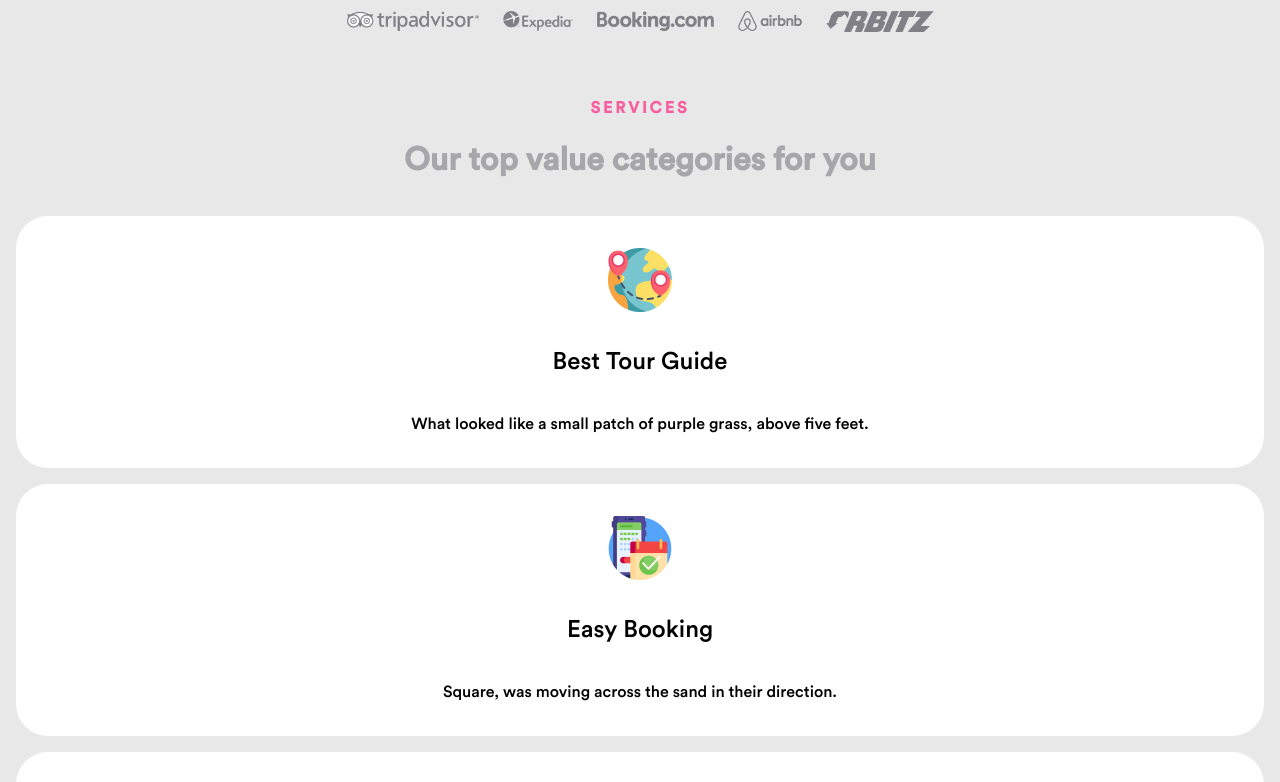
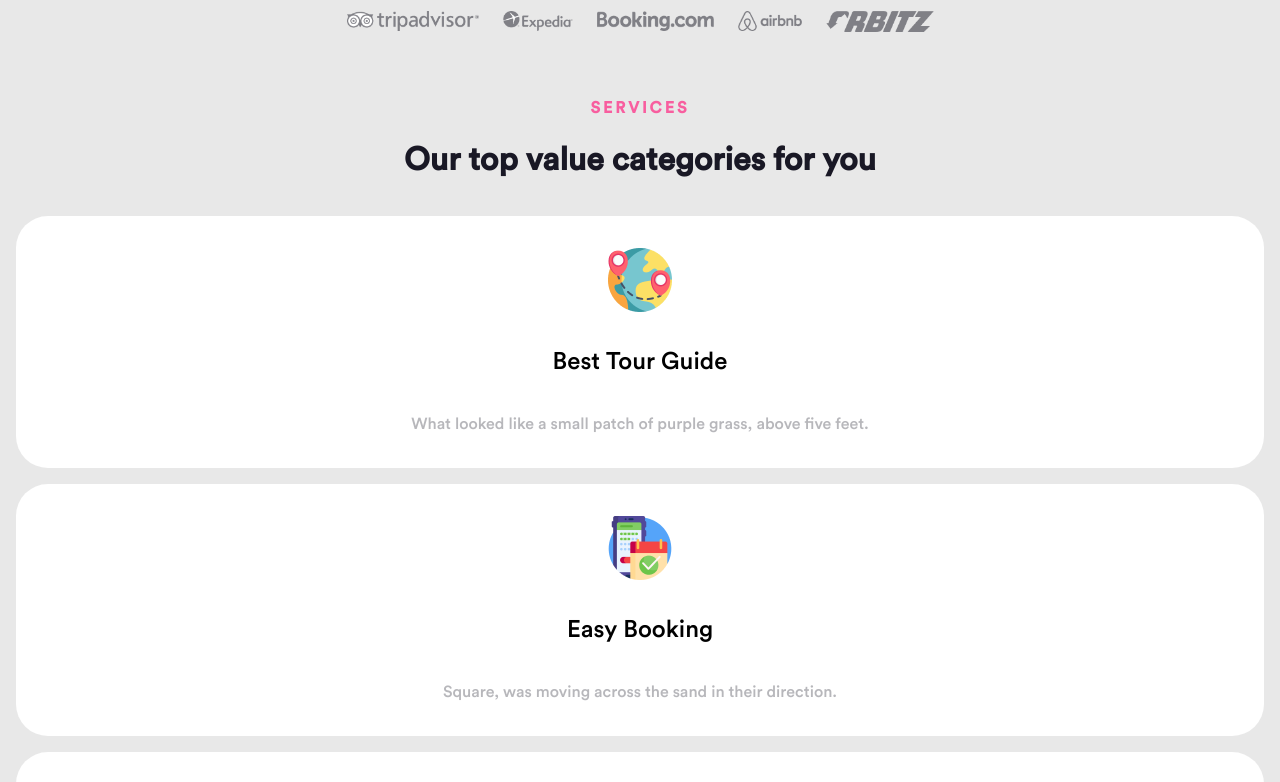
Before and after one commit to medagui1/travlog, a React (Vite) app: page / in a window 1280 px wide. Shown: the part 1100-1882 px from the top of the page. Built offline with nearby package versions, Linux system fonts and the light colour scheme.

Commit message:
minor style adjusting

```diff
--- a/src/sections/Clients.jsx
+++ b/src/sections/Clients.jsx
@@ -3,7 +3,7 @@ import { clients } from "../data/clients";
 
 const Clients = () => {
   return (
-    <section className="my-wide flex justify-center  flex-wrap gap-y-wide gap-x-normal ">
+    <section className="py-wide flex justify-center  flex-wrap gap-y-wide gap-x-normal ">
       {clients.map((item, index) => (
         <div key={index}>
           <img src={item.src} alt={item.alt} width={item.width}/>
--- a/src/sections/HeroContent.jsx
+++ b/src/sections/HeroContent.jsx
@@ -14,7 +14,7 @@ const HeroContent = () => {
         Travel <span className="text-primary">top destination</span> of the
         world
       </h1>
-      <p className="text-fs-p text-p mt-normal">
+      <p className="text-fs-p text-p-50 mt-normal">
         We always make our customer happy by providing as many choices as
         possible{" "}
       </p>
--- a/tailwind.config.js
+++ b/tailwind.config.js
@@ -9,10 +9,12 @@ export default {
       colors : {
         primary : '#F85E9F',
         secondary : '#222831',
-        p : '#19182550'
+        'p-50' : '#19182550',
+        p : '#191825'
       },
       fontSize : {
         'h1' : '40px',
+        h2 : '16px',
         'fs-p' : '16px'
       },
       spacing : {
```
